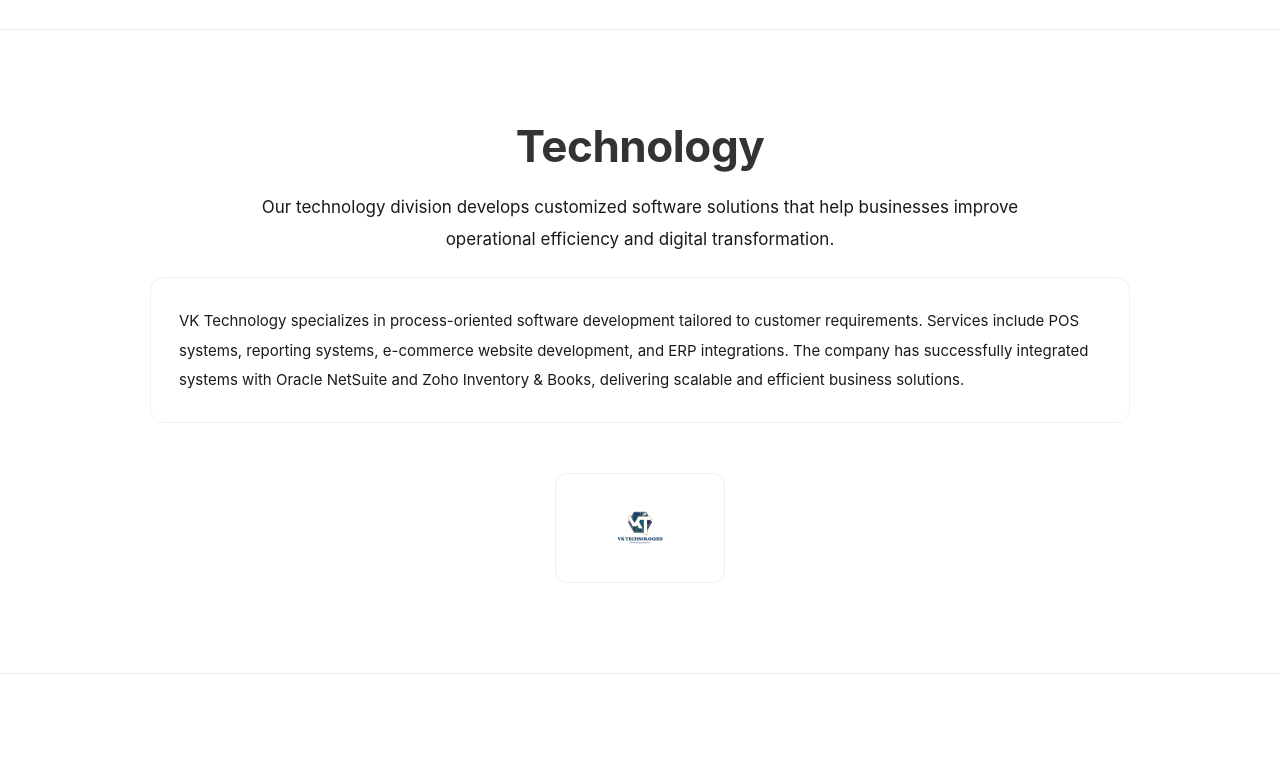
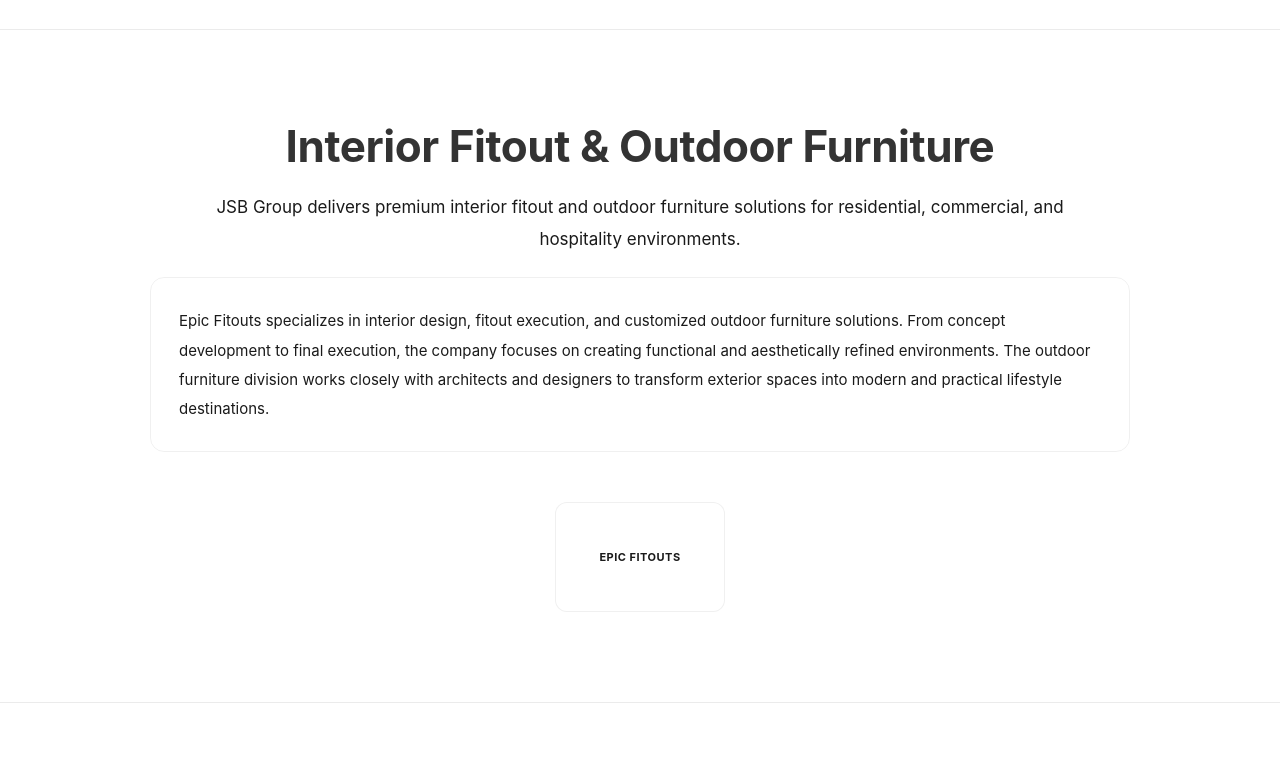
Before and after one commit to gurusaivs18/web-app, a React (Vite) app: page /verticals in a window 1280 px wide. Shown: the part 2620-3390 px from the top of the page. Built offline with nearby package versions, Linux system fonts and the light colour scheme.

Commit message:
verical.js

```diff
--- a/src/data/verticals.js
+++ b/src/data/verticals.js
@@ -42,7 +42,19 @@
       { name: "BVB League", link: "https://www.bvbleague.ae/" },
     ],
   },
-
+  {
+    title: "Interior Fitout & Outdoor Furniture",
+    description:
+      "JSB Group delivers premium interior fitout and outdoor furniture solutions for residential, commercial, and hospitality environments.",
+    readMore:
+      "Epic Fitouts specializes in interior design, fitout execution, and customized outdoor furniture solutions. From concept development to final execution, the company focuses on creating functional and aesthetically refined environments. The outdoor furniture division works closely with architects and designers to transform exterior spaces into modern and practical lifestyle destinations.",
+    items: [
+      {
+        name: "Epic Fitouts",
+        link: "",
+      },
+    ],
+  },
   {
     title: "Technology",
     description:
```
